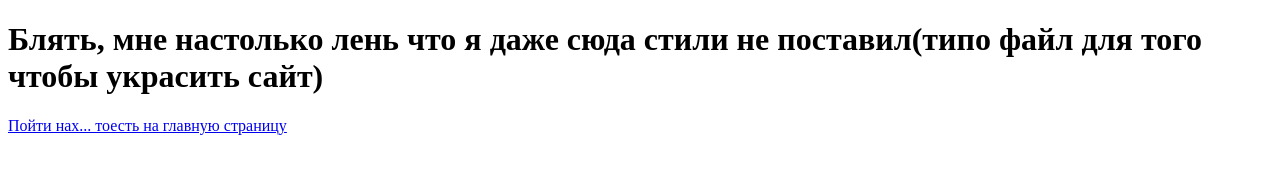
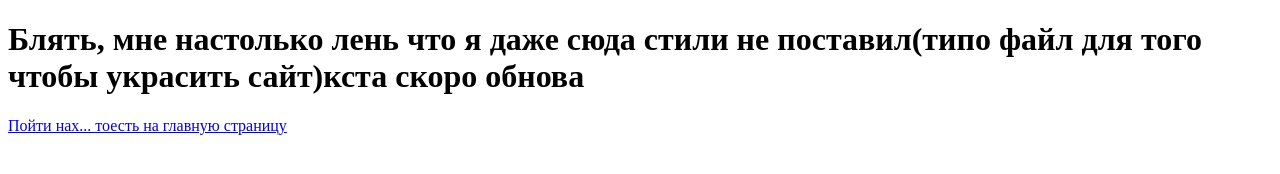
Before and after one commit to Sliver4649/sliver4649.github.io, a plain HTML site: page naeblist.html in a window 1280 px wide. Drawn offline with Linux system fonts and the light colour scheme.

Commit message:
Update naeblist.html

```diff
--- a/naeblist.html
+++ b/naeblist.html
@@ -5,7 +5,7 @@
         <meta charset="utf-8">
     </head>
     <body>
-        <h1>Блять, мне настолько лень что я даже сюда стили не поставил(типо файл для того чтобы украсить сайт)</h1>
+        <h1>Блять, мне настолько лень что я даже сюда стили не поставил(типо файл для того чтобы украсить сайт)кста скоро обнова</h1>
         <p><a href=index.html>Пойти нах... тоесть на главную страницу</a></p>
     </body>
 </html>
```
